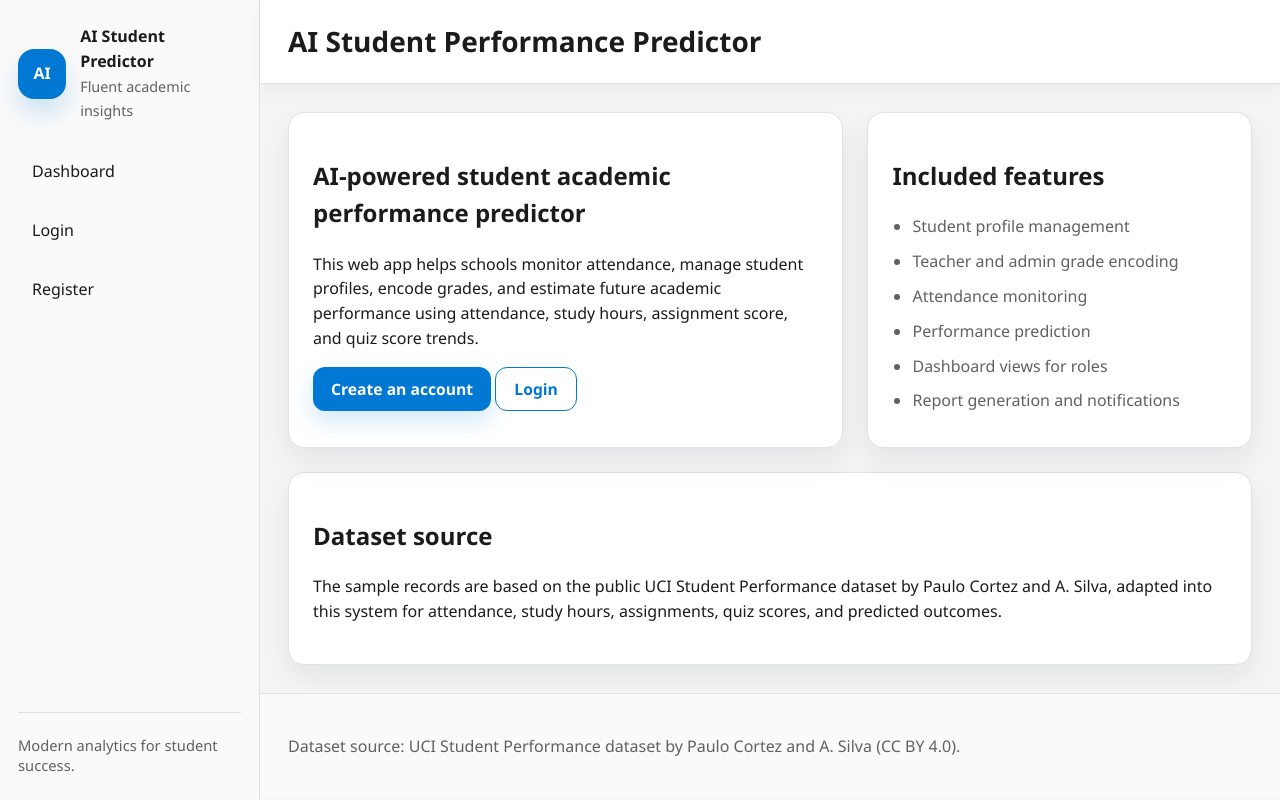
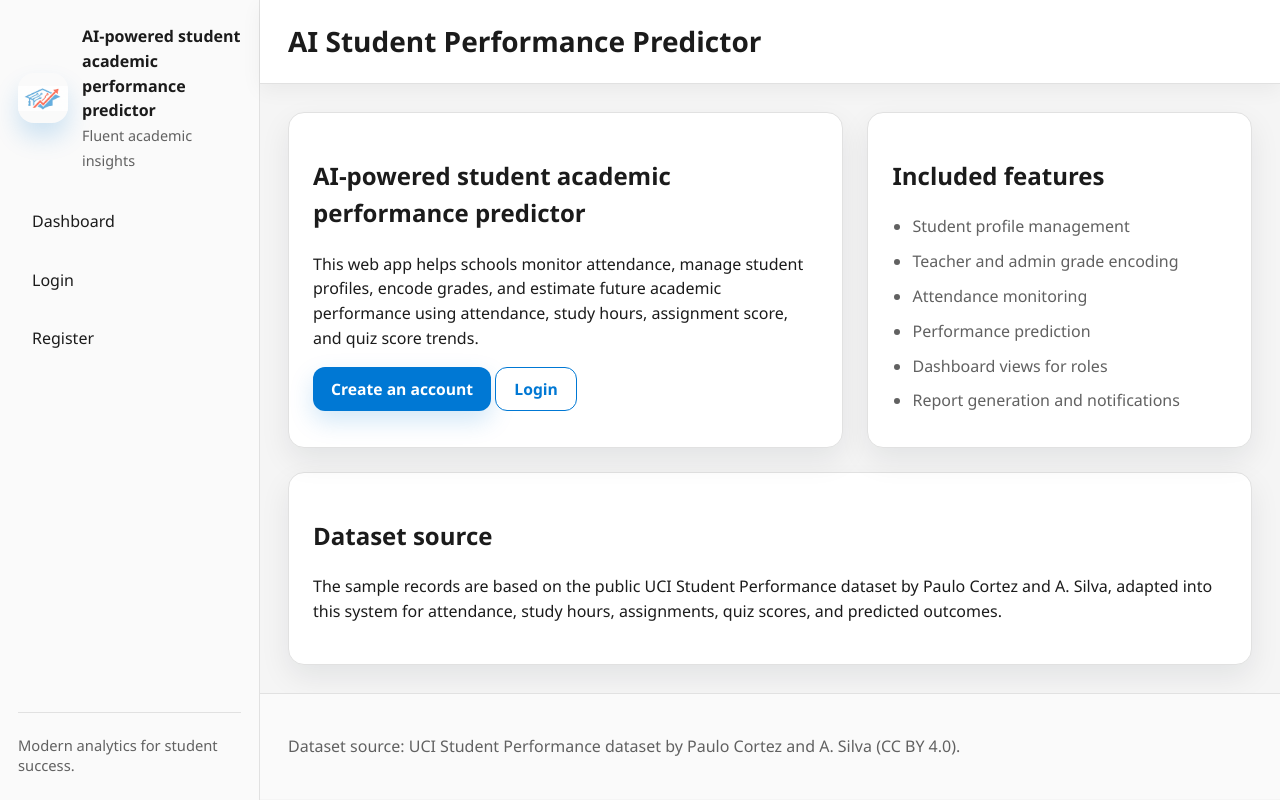
Before and after one commit to TwaitTwix/IPT201-LAB, a PHP site: page / in a window 1280 px wide. Run offline with PHP 8.4, Linux system fonts and the light colour scheme; data comes from the database, SQL or seed files in the repository.

Commit message:
FINAL-v6.2

```diff
--- a/FINAL PROJECT GROUP 1/SYSTEM_DOCUMENTATION.txt
+++ b/FINAL PROJECT GROUP 1/SYSTEM_DOCUMENTATION.txt
@@ -1,4 +1,4 @@
-AI STUDENT ACADEMIC PREDICTOR
+AI-POWERED STUDENT ACADEMIC PERFORMANCE PREDICTOR
 WITH ENHANCED ANALYTICS
 
 A System Documentation
@@ -23,7 +23,7 @@ Date Submitted:
 
 INTRODUCTION
 What is the purpose of the system?
-The AI Student Academic Predictor is a web-based academic management system designed to predict student performance using advanced algorithms and provide comprehensive analytics for students, teachers, and administrators. Unlike traditional grade tracking systems that simply record grades, this system uses enhanced prediction formulas with multiple weighted factors including attendance, study hours, assignment completion, quiz performance, consistency factors, and trend analysis to accurately forecast final grades.
+The AI-powered student academic performance predictor is a web-based academic management system designed to predict student performance using advanced algorithms and provide comprehensive analytics for students, teachers, and administrators. Unlike traditional grade tracking systems that simply record grades, this system uses enhanced prediction formulas with multiple weighted factors including attendance, study hours, assignment completion, quiz performance, consistency factors, and trend analysis to accurately forecast final grades.
 
 Who will use it?
 This system is intended for educational institutions including universities, colleges, and schools. It serves three primary user groups: students who want to track their academic progress and predictions, teachers who need to encode grades and monitor student performance, and administrators who require system-wide analytics and user management capabilities. It is particularly useful for institutions that want to implement early intervention strategies for at-risk students.
@@ -50,7 +50,7 @@ OBJECTIVES
 •	To demonstrate how web applications can support academic analytics and prediction
 
 SYSTEM DESCRIPTION
-The AI Student Academic Predictor is a PHP-based web application that combines traditional academic management with intelligent prediction algorithms and data visualization. The system consists of multiple PHP modules working together:
+The AI-powered student academic performance predictor is a PHP-based web application that combines traditional academic management with intelligent prediction algorithms and data visualization. The system consists of multiple PHP modules working together:
 1.	includes/db.php - Database connection and schema management functions
 2.	includes/functions.php - Core system functions for predictions, GPA calculation, and analytics
 3.	includes/header.php - Navigation and layout components with role-based menus
--- a/FINAL PROJECT GROUP 1/assets/styles.css
+++ b/FINAL PROJECT GROUP 1/assets/styles.css
@@ -51,6 +51,13 @@ textarea {
     display: flex;
     align-items: center;
     gap: 14px;
+    text-decoration: none;
+    color: inherit;
+    transition: transform 220ms ease;
+}
+
+.sidebar-header:hover {
+    transform: translateX(2px);
 }
 
 .brandmark {
@@ -62,6 +69,14 @@ textarea {
     background: #0078D4;
     color: white;
     font-weight: 700;
+    box-shadow: 0 14px 24px rgba(0, 120, 212, 0.18);
+}
+
+.brandmark-logo {
+    width: 50px;
+    height: 50px;
+    border-radius: 16px;
+    object-fit: contain;
     box-shadow: 0 14px 24px rgba(0, 120, 212, 0.18);
 }
 
@@ -298,6 +313,16 @@ textarea {
 form {
     display: grid;
     gap: 18px;
+}
+
+.form-actions {
+    display: flex;
+    gap: 12px;
+    margin-top: 20px;
+}
+
+.form-actions form {
+    display: inline;
 }
 
 label {
--- a/FINAL PROJECT GROUP 1/database/student_academic_db.sql
+++ b/FINAL PROJECT GROUP 1/database/student_academic_db.sql
@@ -93,10 +93,10 @@ INSERT INTO `notifications` (`id`, `user_id`, `subject`, `message`, `status`, `c
 (1, 2, 'Report generated', 'Student Ana Santos has attendance 92%, predicted grade 107%, and final grade 90%.', 'sent', '2026-07-02 17:05:41'),
 (22, 2, 'Grade encoded', 'You stored a new grade for Ian Torres', 'sent', '2026-07-03 07:20:19'),
 (24, 2, 'Report generated', 'Student Ian Torres has attendance 78%, predicted grade 49%, and final grade 28%.', 'sent', '2026-07-03 07:20:45'),
-(26, 32, 'Account approved', 'Hello leonardo macalinao iii,\n\nYour account has been approved by an administrator and is now active.\n\nThank you,\nAI Student Predictor Team', 'sent', '2026-07-03 07:53:41'),
+(26, 32, 'Account approved', 'Hello leonardo macalinao iii,\n\nYour account has been approved by an administrator and is now active.\n\nThank you,\nAI-powered student academic performance predictor Team', 'sent', '2026-07-03 07:53:41'),
 (27, 2, 'Report generated', 'Student leonardo macalinao iii has attendance 80%, predicted grade 70%, and final grade 0%.', 'sent', '2026-07-03 08:20:28'),
 (28, 32, 'Report generated', 'Student leonardo macalinao iii has attendance 80%, predicted grade 70%, and final grade 0%.', 'sent', '2026-07-03 08:20:31'),
-(29, 33, 'Account approved', 'Hello Lorelie M. Macalinao,\n\nYour account has been approved by an administrator and is now active.\n\nThank you,\nAI Student Predictor Team', 'sent', '2026-07-03 08:23:17'),
+(29, 33, 'Account approved', 'Hello Lorelie M. Macalinao,\n\nYour account has been approved by an administrator and is now active.\n\nThank you,\nAI-powered student academic performance predictor Team', 'sent', '2026-07-03 08:23:17'),
 (30, 33, 'Grade encoded', 'You stored a new grade for leonardo macalinao iii', 'sent', '2026-07-03 08:25:17'),
 (31, 32, 'New grade posted', 'A new grade has been recorded for you.', 'sent', '2026-07-03 08:25:20'),
 (32, 33, 'Report generated', 'Student leonardo macalinao iii has attendance 80%, predicted grade 49%, and final grade 26%.', 'sent', '2026-07-03 08:26:12'),
--- a/FINAL PROJECT GROUP 1/includes/db.php
+++ b/FINAL PROJECT GROUP 1/includes/db.php
@@ -14,7 +14,7 @@ if (!defined('SMTP_HOST')) {
     define('SMTP_USERNAME', 'leonardolllmacalinaoisap1@gmail.com');
     define('SMTP_PASSWORD', 'ebdp xlit dlqr vcks');
     define('SMTP_FROM_EMAIL', SMTP_USERNAME);
-    define('SMTP_FROM_NAME', 'AI Student Predictor');
+    define('SMTP_FROM_NAME', 'AI-powered student academic performance predictor');
 }
 
 function get_db_connection()
--- a/FINAL PROJECT GROUP 1/includes/header.php
+++ b/FINAL PROJECT GROUP 1/includes/header.php
@@ -5,7 +5,7 @@ start_session();
 initialize_database();
 
 $user = $_SESSION['user'] ?? null;
-$pageTitle = $pageTitle ?? 'AI Student Academic Predictor';
+$pageTitle = $pageTitle ?? 'AI-powered student academic performance predictor';
 
 $currentDir = trim(dirname($_SERVER['PHP_SELF']), '/');
 $assetPrefix = '';
@@ -24,13 +24,13 @@ if ($currentDir !== '') {
 <body>
 <div class="app-shell">
     <aside class="sidebar" aria-label="Primary navigation">
-        <div class="sidebar-header">
-            <div class="brandmark">AI</div>
+        <a href="<?php echo $assetPrefix; ?>index.php" class="sidebar-header">
+            <img src="<?php echo $assetPrefix; ?>assets/logo.PNG" alt="AI-powered student academic performance predictor Logo" class="brandmark-logo">
             <div class="brand-text">
-                <span>AI Student Predictor</span>
+                <span>AI-powered student academic performance predictor</span>
                 <small>Fluent academic insights</small>
             </div>
-        </div>
+        </a>
         <nav class="sidebar-nav" aria-label="Main navigation">
             <a class="sidebar-link" href="<?php echo $assetPrefix; ?>dashboard.php">Dashboard</a>
             <?php if ($user && $user['role'] === 'admin'): ?>
@@ -48,7 +48,7 @@ if ($currentDir !== '') {
                 <a class="sidebar-link" href="<?php echo $assetPrefix; ?>student/reports.php">Reports</a>
             <?php endif; ?>
             <?php if ($user): ?>
-                <a class="sidebar-link sidebar-link--logout" href="<?php echo $assetPrefix; ?>logout.php">Sign Out</a>
+                <a class="sidebar-link sidebar-link--logout" href="<?php echo $assetPrefix; ?>logout-confirm.php">Sign Out</a>
             <?php else: ?>
                 <a class="sidebar-link" href="<?php echo $assetPrefix; ?>login.php">Login</a>
                 <a class="sidebar-link" href="<?php echo $assetPrefix; ?>register.php">Register</a>
```
Also changed, not shown: FINAL PROJECT GROUP 1/admin/pending_accounts.php (+18 -4 lines), FINAL PROJECT GROUP 1/includes/functions.php (+31 -6 lines), FINAL PROJECT GROUP 1/logout-confirm.php (added, +18 -0 lines), FINAL PROJECT GROUP 1/assets/logo.PNG (added), 3 other files.
